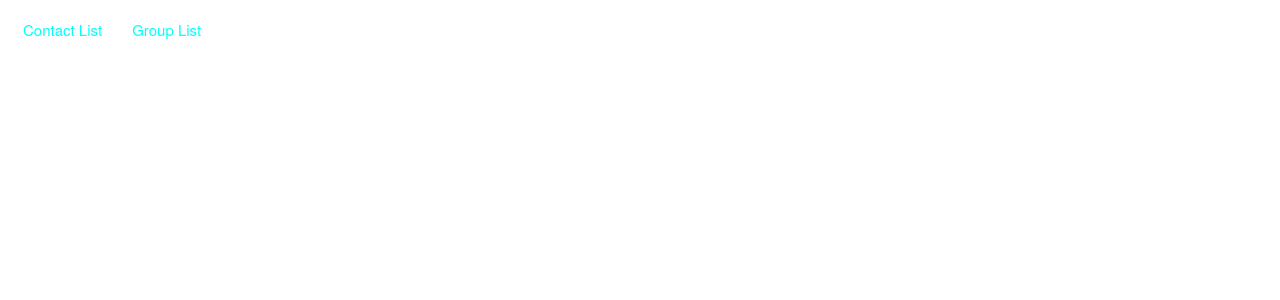
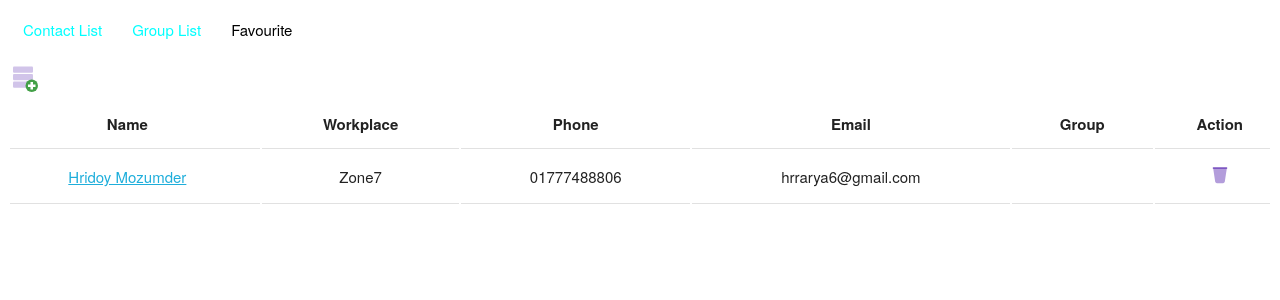
Before and after one commit to hrrarya/react-tac4dl, a React (Create React App) app: page /favourite-list in a window 1280 px wide. Shown: the top 300 px of the page. Built offline with nearby package versions, Linux system fonts and the light colour scheme.

Commit message:
working on notification-toastify

```diff
--- a/package.json
+++ b/package.json
@@ -8,6 +8,7 @@
     "react-icons": "^3.11.0",
     "react-redux": "^7.2.1",
     "react-router-dom": "^5.2.0",
+    "react-toastify": "^6.0.8",
     "redux": "4.0.5",
     "redux-thunk": "^2.3.0",
     "uuid": "^8.3.0"
--- a/src/App.js
+++ b/src/App.js
@@ -11,6 +11,7 @@ import SingleGroup from "./components/group/singleGroup";
 import SingleContact from "./components/contact/singleContact";
 import EditContact from "./components/contact/editContact";
 import EditGroup from "./components/group/editGroup";
+import Favourite from "./components/favourite/Favourite";
 
 export default function App() {
   return (
@@ -25,6 +26,7 @@ export default function App() {
         <Route path="/contact-list/:id" component={SingleContact} />
         <Route path="/contact-edit/:id" component={EditContact} />
         <Route path="/group-edit/:id" component={EditGroup} />
+        <Route path="/favourite-list" component={Favourite} />
       </Switch>
     </Router>
   );
--- a/src/components/Navbar/Navbar.jsx
+++ b/src/components/Navbar/Navbar.jsx
@@ -17,6 +17,11 @@ class Navbar extends React.Component {
               Group List
             </NavLink>
           </li>
+          <li>
+            <NavLink activeClassName="selected" to="/favourite-list">
+              Favourite
+            </NavLink>
+          </li>
         </ul>
       </div>
     );
--- /dev/null
+++ b/src/components/favourite/Favourite.jsx
@@ -0,0 +1,78 @@
+import React, { Component } from "react";
+import { connect } from "react-redux";
+import { Link } from "react-router-dom";
+import { FcEmptyTrash, FcAddDatabase } from "react-icons/fc";
+import { removeContact } from "../../store/actions/contactActions";
+
+import { ToastContainer, toast } from "react-toastify";
+import "react-toastify/dist/ReactToastify.css";
+
+class Favourite extends Component {
+  notify = (item) => {
+    toast("Contact Removed!");
+    setTimeout(() => {
+      console.log("contact delete");
+    }, 5000);
+  };
+
+  render() {
+    const { favourites, group } = this.props;
+    return (
+      <div className="row">
+        <Link to="/create-contact">
+          <FcAddDatabase style={{ fontSize: "30px" }} />
+        </Link>
+        <table className="contact-list u-full-width">
+          <thead>
+            <tr>
+              <th>Name</th>
+              <th>Workplace</th>
+              <th>Phone</th>
+              <th>Email</th>
+              <th>Group</th>
+              <th>Action</th>
+            </tr>
+          </thead>
+          <tbody>
+            {favourites.map((item) => {
+              const groupName = group.filter(
+                (group) => group.id === item.gname
+              )[0];
+              return (
+                <tr key={item.id} id={item.id}>
+                  <td>
+                    <Link
+                      to={`/contact-list/${item.id}`}
+                    >{`${item.fname} ${item.lname}`}</Link>{" "}
+                  </td>
+                  <td>{item.workplace}</td>
+                  <td>{item.phone}</td>
+                  <td>{item.email}</td>
+                  <td>
+                    <Link to={`/group-list/${item.gname}`}>
+                      {groupName ? groupName.gname : ""}
+                    </Link>
+                  </td>
+                  <td>
+                    <FcEmptyTrash
+                      onClick={() => this.notify(item)}
+                      style={{ fontSize: "22px" }}
+                    />
+                    <ToastContainer />
+                  </td>
+                </tr>
+              );
+            })}
+          </tbody>
+        </table>
+      </div>
+    );
+  }
+}
+
+const mapStateToProps = (state) => ({
+  favourites: state.contact.contact.filter((item) => item.favourite),
+  group: state.group.group,
+});
+
+export default connect(mapStateToProps, { removeContact })(Favourite);
```
